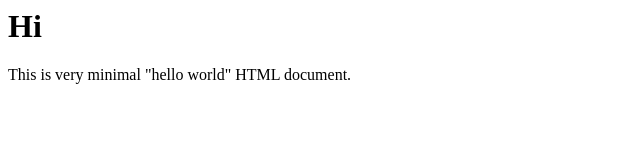
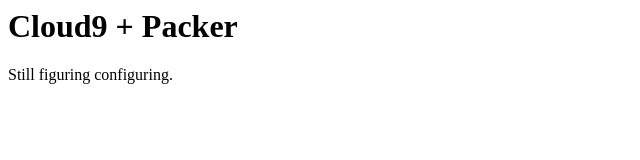
Before and after one commit to KoreaHaos/hello_digital_ocean_api, a plain HTML site: page index.html in a window 1280 px wide. Shown: the whole page, without its empty margins (0-640 px from the left). Drawn offline with Linux system fonts and the light colour scheme.

Commit message:
Polish the gh-pages branch a little.

```diff
--- a/index.html
+++ b/index.html
@@ -1,12 +1,15 @@
 <!DOCTYPE html PUBLIC "-//IETF//DTD HTML 2.0//EN">
 <HTML>
-   <HEAD>
-      <TITLE>
-         A Small Hello
-      </TITLE>
-   </HEAD>
+
+<HEAD>
+   <TITLE>
+      Cloud9 + Packer
+   </TITLE>
+</HEAD>
+
 <BODY>
-   <H1>Hi</H1>
-   <P>This is very minimal "hello world" HTML document.</P>
+   <H1>Cloud9 + Packer</H1>
+   <P>Still figuring configuring.</P>
 </BODY>
+
 </HTML>
```
Also changed, not shown: 1 other file.
